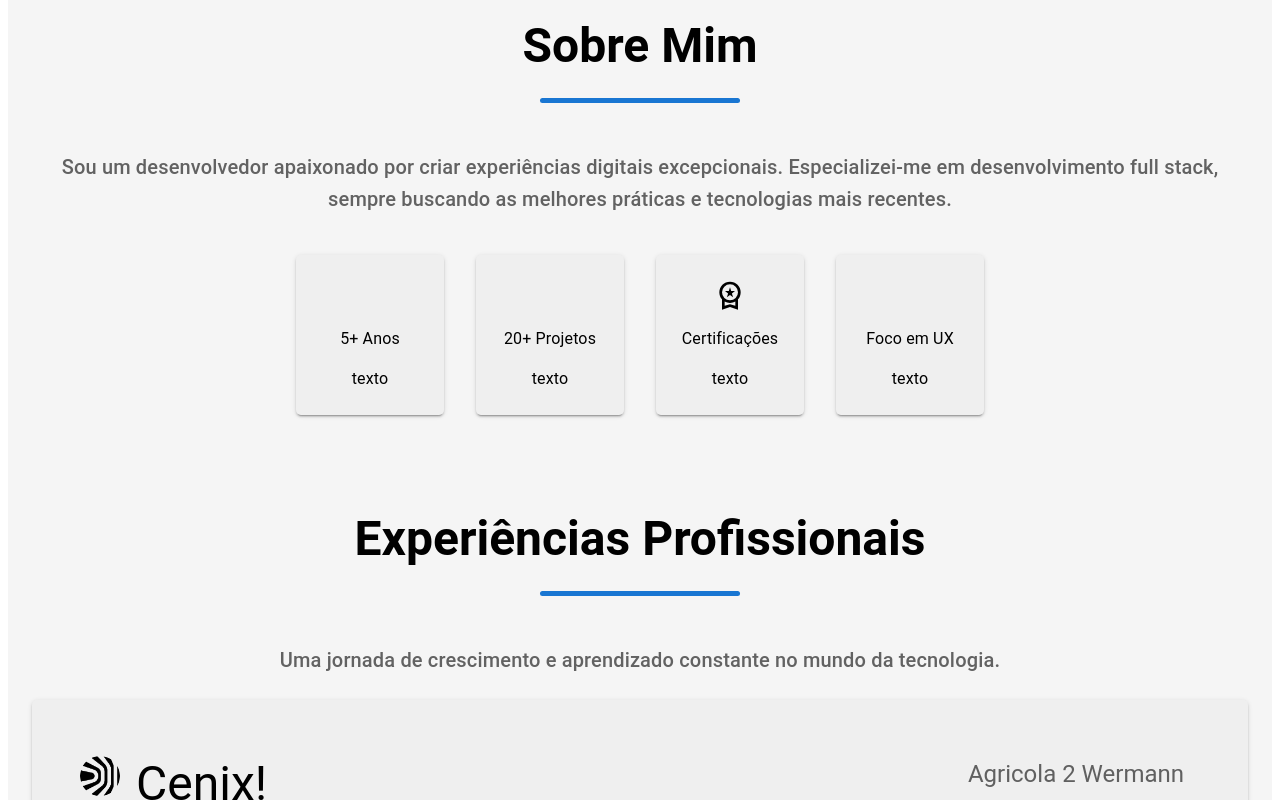
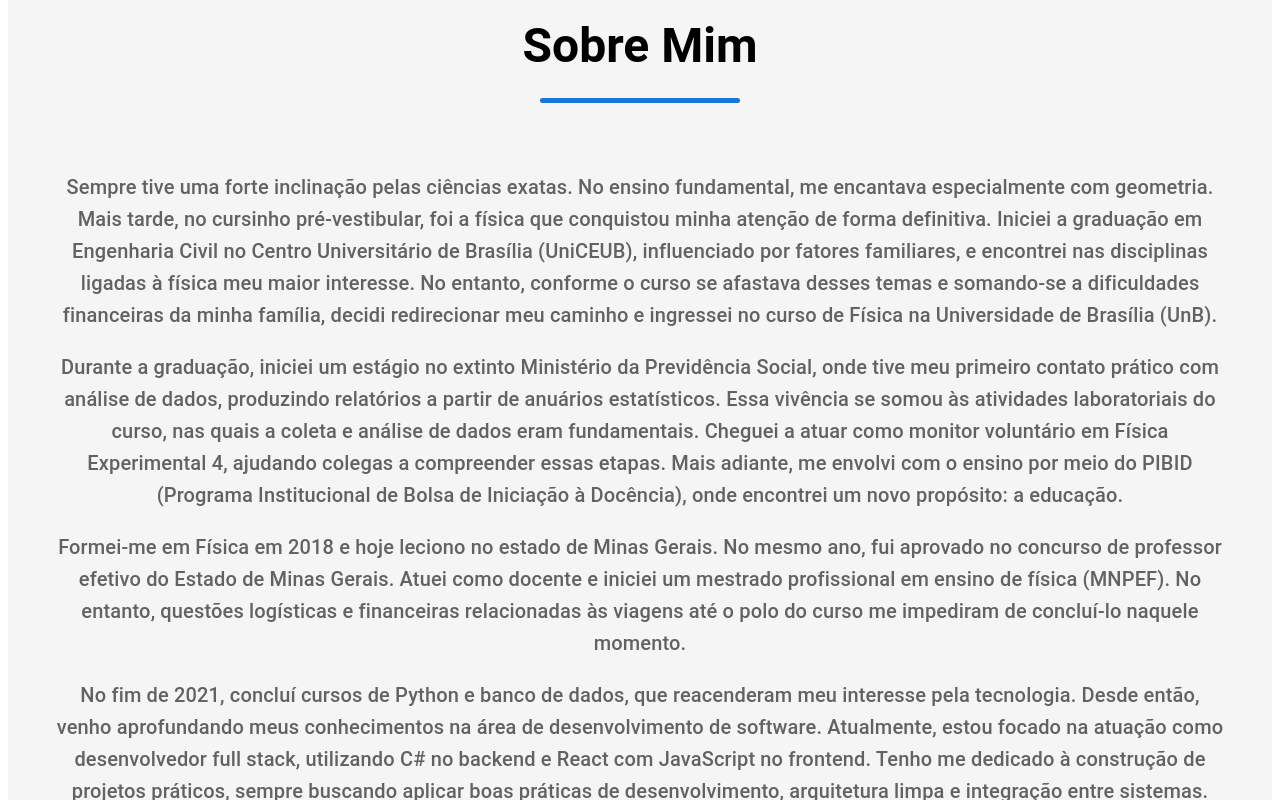
Before and after one commit to alexfvc/Portifolio2025, a React (Vite) app: page / in a window 1280 px wide. Shown: the part 1040-1840 px from the top of the page. Built offline with nearby package versions, Linux system fonts and the light colour scheme; some icons are missing.

Commit message:
add: texto sobre mim

```diff
--- a/src/pages/home/index.tsx
+++ b/src/pages/home/index.tsx
@@ -161,7 +161,14 @@ const Home = () =>{
                 </Typography>
                 <Box minWidth={200} minHeight={5} bgcolor={alpha(primaryColors.primary.main,1)} borderRadius={5}></Box>
                 <Typography variant='h6' color='text.secondary' textAlign={'center'} p={3}>
-                    Sou um desenvolvedor apaixonado por criar experiências digitais excepcionais. Especializei-me em desenvolvimento full stack, sempre buscando as melhores práticas e tecnologias mais recentes.
+                    <p> Sempre tive uma forte inclinação pelas ciências exatas. No ensino fundamental, me encantava especialmente com geometria. Mais tarde, no cursinho pré-vestibular, foi a física que conquistou minha atenção de forma definitiva. Iniciei a graduação em Engenharia Civil no Centro Universitário de Brasília (UniCEUB), influenciado por fatores familiares, e encontrei nas disciplinas ligadas à física meu maior interesse. No entanto, conforme o curso se afastava desses temas e somando-se a dificuldades financeiras da minha família, decidi redirecionar meu caminho e ingressei no curso de Física na Universidade de Brasília (UnB).
+                    </p>
+                    <p>Durante a graduação, iniciei um estágio no extinto Ministério da Previdência Social, onde tive meu primeiro contato prático com análise de dados, produzindo relatórios a partir de anuários estatísticos. Essa vivência se somou às atividades laboratoriais do curso, nas quais a coleta e análise de dados eram fundamentais. Cheguei a atuar como monitor voluntário em Física Experimental 4, ajudando colegas a compreender essas etapas. Mais adiante, me envolvi com o ensino por meio do PIBID (Programa Institucional de Bolsa de Iniciação à Docência), onde encontrei um novo propósito: a educação.
+                    </p>
+                    <p>Formei-me em Física em 2018 e hoje leciono no estado de Minas Gerais. No mesmo ano, fui aprovado no concurso de professor efetivo do Estado de Minas Gerais. Atuei como docente e iniciei um mestrado profissional em ensino de física (MNPEF). No entanto, questões logísticas e financeiras relacionadas às viagens até o polo do curso me impediram de concluí-lo naquele momento.
+                    </p>
+                    <p>No fim de 2021, concluí cursos de Python e banco de dados, que reacenderam meu interesse pela tecnologia. Desde então, venho aprofundando meus conhecimentos na área de desenvolvimento de software. Atualmente, estou focado na atuação como desenvolvedor full stack, utilizando C# no backend e React com JavaScript no frontend. Tenho me dedicado à construção de projetos práticos, sempre buscando aplicar boas práticas de desenvolvimento, arquitetura limpa e integração entre sistemas. Estou em transição definitiva para a área de tecnologia, onde pretendo unir minha experiência com dados, minha vivência em ensino e minha paixão por resolver problemas de forma criativa e eficiente.
+                    </p>
                 </Typography>
             </Stack>
 
```
